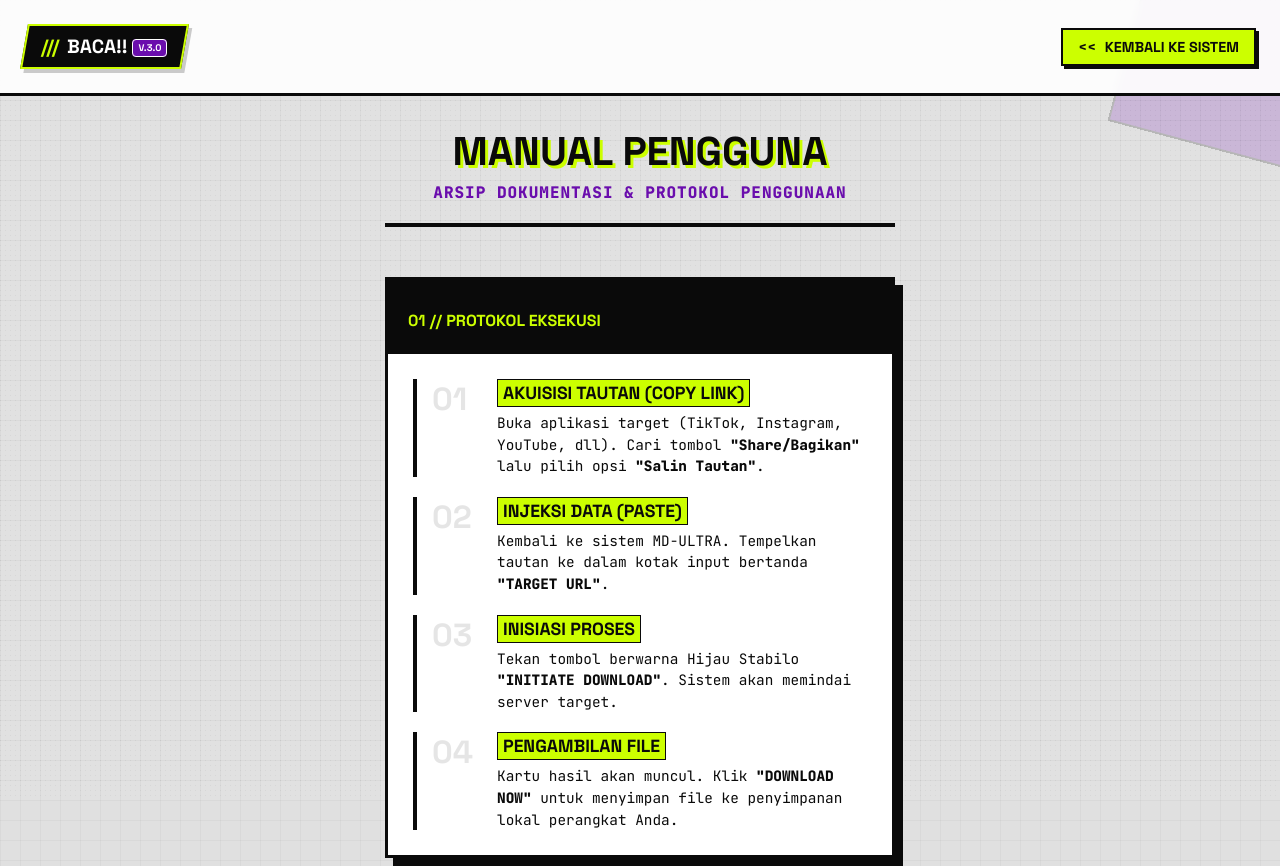
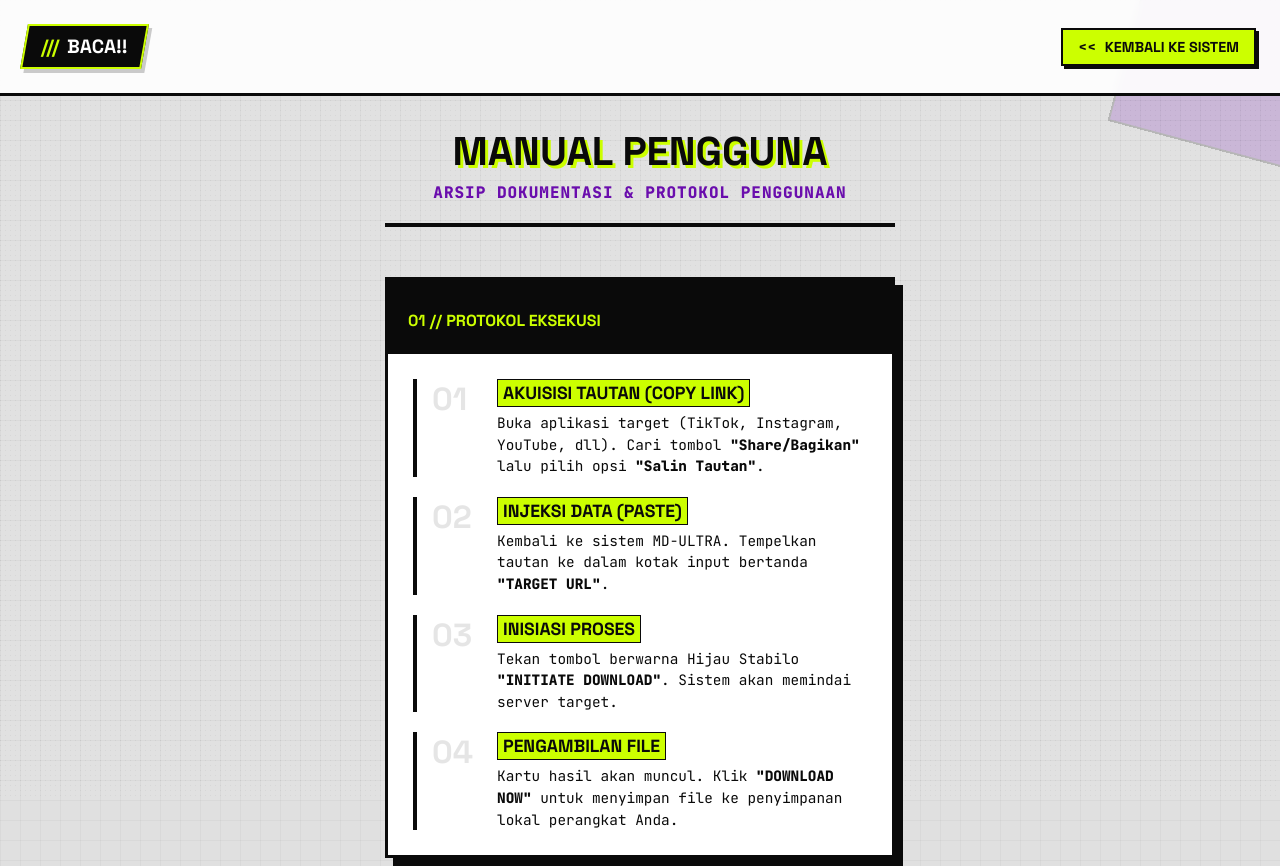
Before and after one commit to sanzzyproject/all-in-one-downloader, a website: page public/docs.html in a window 1280 px wide. Shown: the top 866 px of the page. Drawn offline with Linux system fonts and the light colour scheme.

Commit message:
Update docs.html

```diff
--- a/public/docs.html
+++ b/public/docs.html
@@ -17,7 +17,7 @@
     <nav class="navbar">
         <div class="brand-box">
             <div class="brand-icon">///</div>
-            <div class="brand-text">BACA!!<span class="version-tag">V.3.0</span></div>
+            <div class="brand-text">BACA!!</div>
         </div>
 
         <a href="index.html" class="nav-btn">
```
